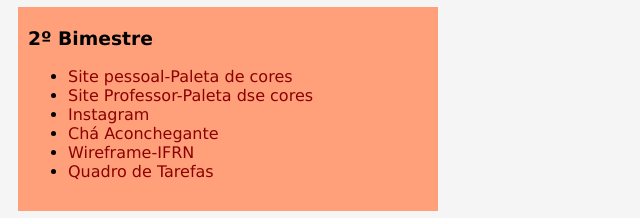
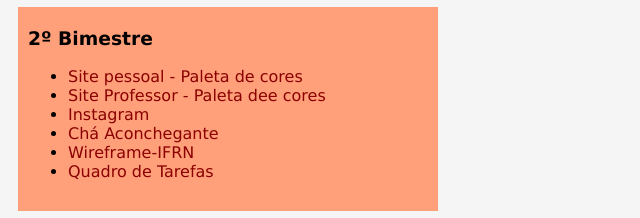
Before and after one commit to vicosta28/aweb, a plain HTML site: page index.html in a window 1280 px wide. Shown: the part 492-710 px from the top of the page, 0-640 px from the left. Drawn offline with Linux system fonts and the light colour scheme.

Commit message:
Update index.html

```diff
--- a/index.html
+++ b/index.html
@@ -30,8 +30,8 @@
     <div class="bimestre bimPar">
         <h3>2º Bimestre</h3>
         <ul>
-            <li><a href="Site pessoal-css/index.html">Site pessoal</a><a href="https://www.figma.com/file/YQI7uxDJuULQrucfb8gank/paleta-de-cores-site-pessoal?type=design&t=5sB5w8S8VVyp0Ask-6">-Paleta de cores</a></li>
-            <li><a href="site professor/index.html">Site Professor</a><a href="https://www.figma.com/file/nROdTPukZ6cWVQkaGYikFt/paleta-de-cores-site-do-professor?type=design&t=5sB5w8S8VVyp0Ask-6">-Paleta dse cores</a></li>
+            <li><a href="Site pessoal-css/index.html">Site pessoal</a><a href="https://www.figma.com/file/YQI7uxDJuULQrucfb8gank/paleta-de-cores-site-pessoal?type=design&t=5sB5w8S8VVyp0Ask-6"> - Paleta de cores</a></li>
+            <li><a href="site professor/index.html">Site Professor</a><a href="https://www.figma.com/file/nROdTPukZ6cWVQkaGYikFt/paleta-de-cores-site-do-professor?type=design&t=5sB5w8S8VVyp0Ask-6"> - Paleta dee cores</a></li>
             <li><a href="Instagram/index.html">Instagram</a></li>
             <li><a href="Chá Aconchegante/index.html">Chá Aconchegante</a></li>
             <li><a href="https://www.figma.com/file/HGFOUrVKx9o9qEdcZJgqaC/ifrn?type=design&mode=design&t=lZ1lz3bRhNxQ1LOj-0">Wireframe-IFRN</a></li>
```
